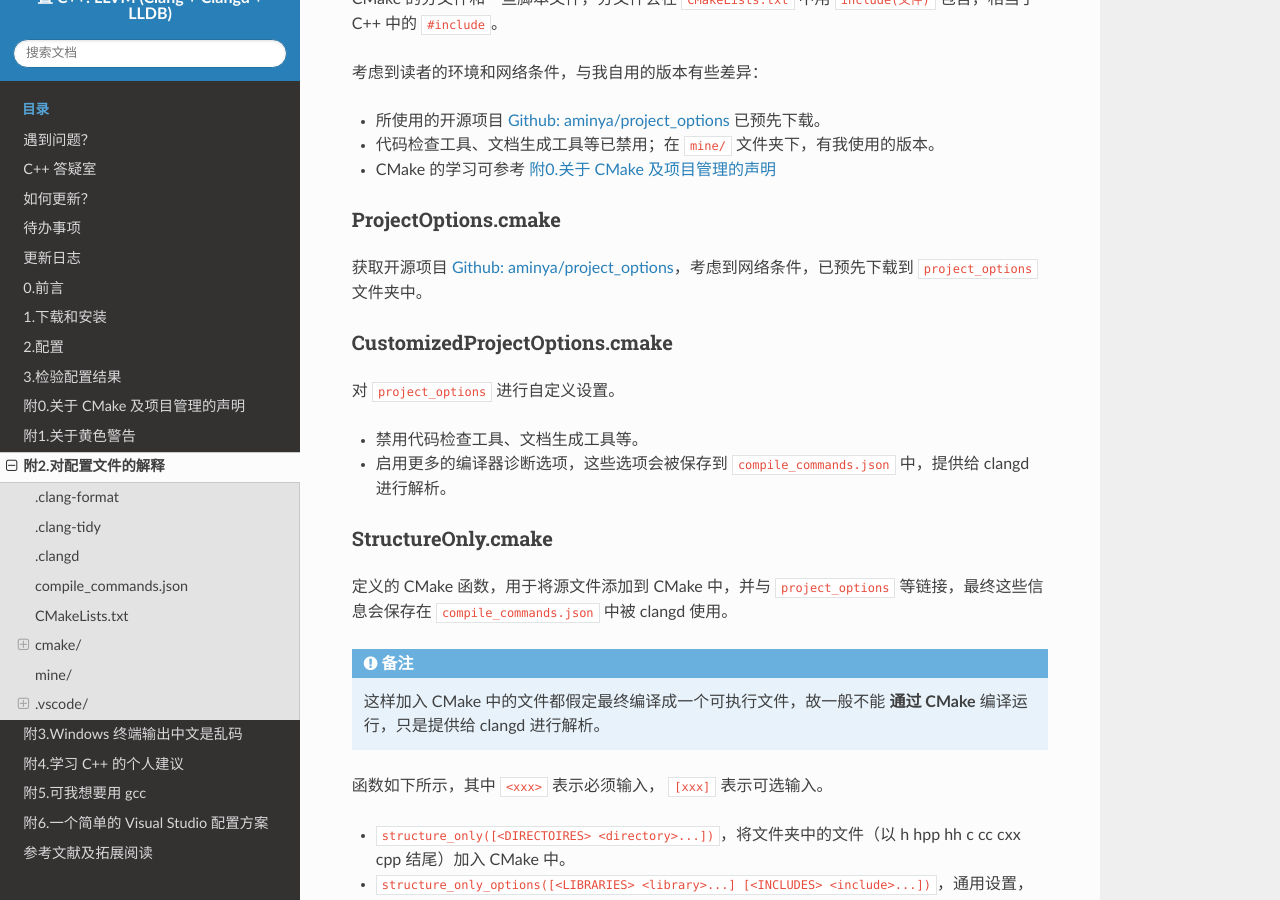
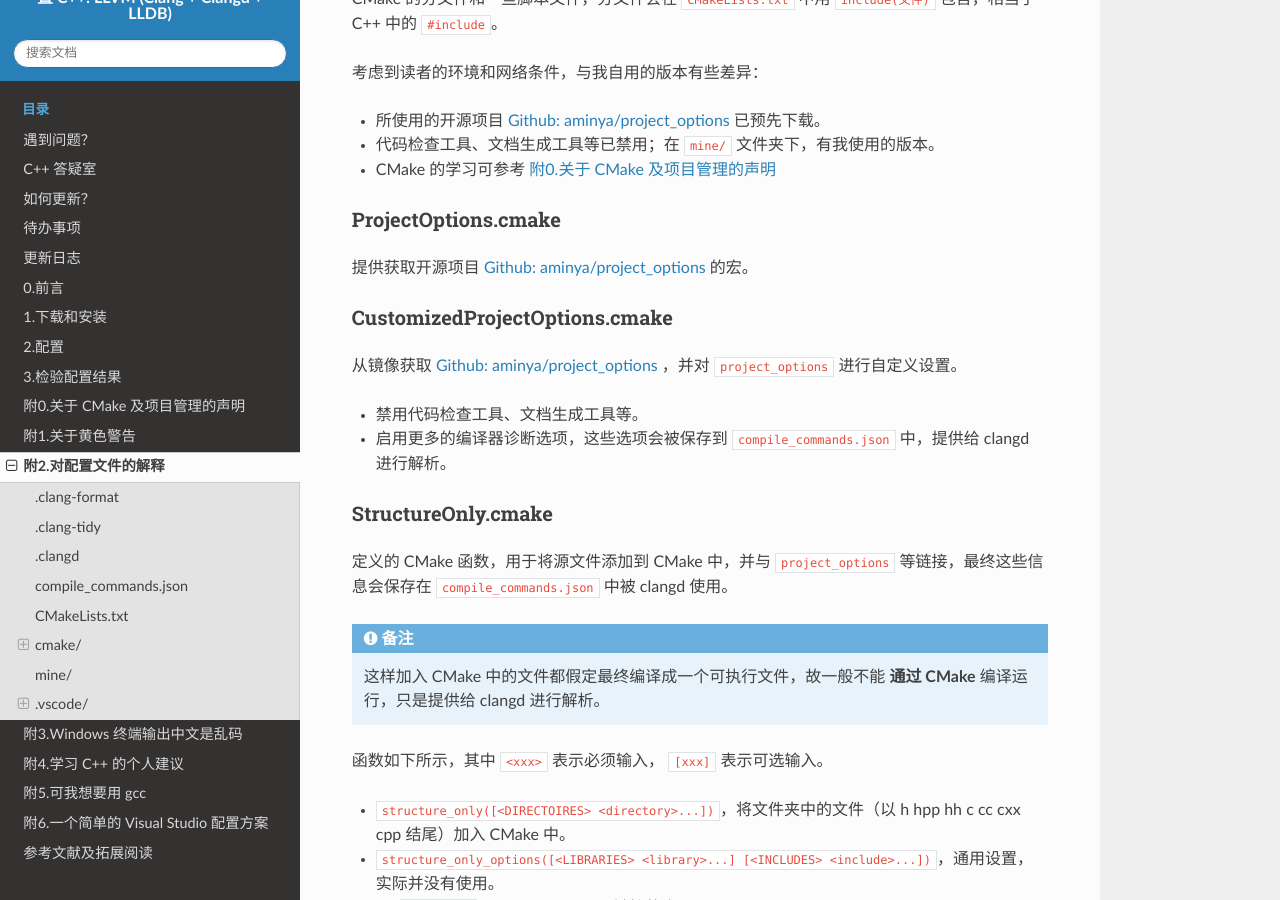
Before and after one commit to FeignClaims/vscode_cpp_starter, a Sphinx documentation site: the page built from docs/source/appendix/explain.rst, in a window 1280 px wide and 900 px high, scrolled down 1750 px. Built offline with Sphinx 7.4.7 and the Read the Docs theme 2.0.0, drawn with Linux system fonts in a browser that asks for light colours.

Commit message:
更新对 ProjectOptions.cmake 相关的说明

```diff
--- a/docs/source/appendix/explain.rst
+++ b/docs/source/appendix/explain.rst
@@ -83,12 +83,12 @@ CMake 的分文件和一些脚本文件，分文件会在 ``CMakeLists.txt`` 中
 ProjectOptions.cmake
 =============================
 
-获取开源项目 `Github: aminya/project_options`_，考虑到网络条件，已预先下载到 ``project_options`` 文件夹中。
+提供获取开源项目 `Github: aminya/project_options`_ 的宏。
 
 CustomizedProjectOptions.cmake
 ============================
 
-对 ``project_options`` 进行自定义设置。
+从镜像获取 `Github: aminya/project_options`_ ，并对 ``project_options`` 进行自定义设置。
 
 - 禁用代码检查工具、文档生成工具等。
 - 启用更多的编译器诊断选项，这些选项会被保存到 ``compile_commands.json`` 中，提供给 clangd 进行解析。
```
